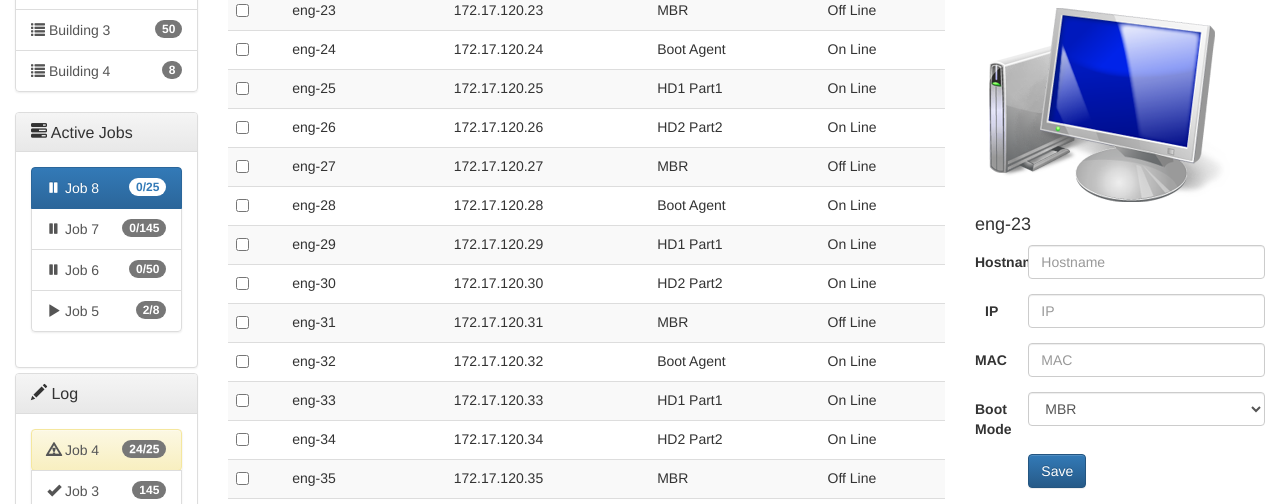
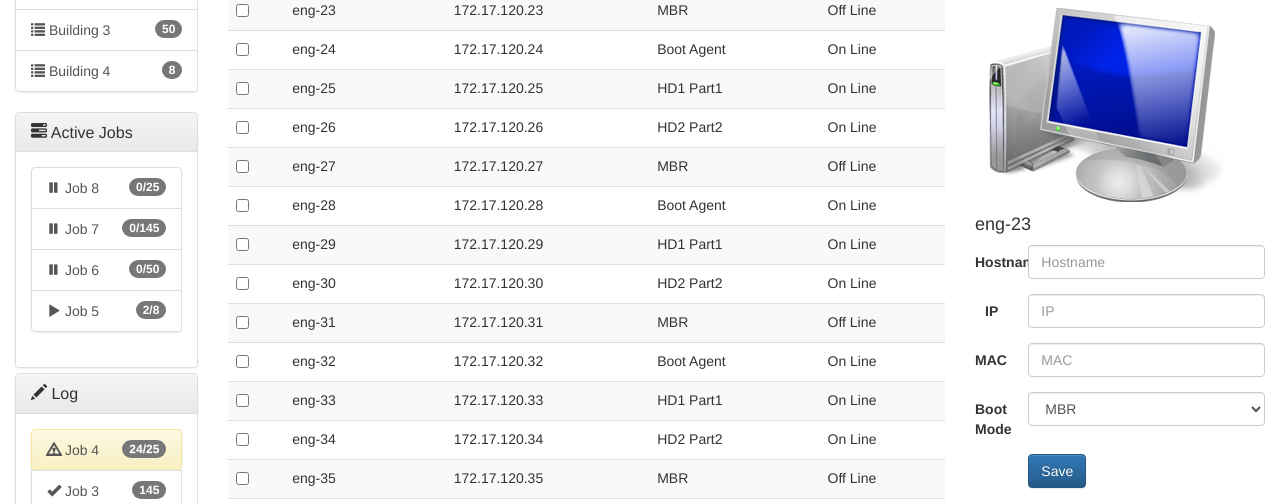
Before and after one commit to Yorus/osdae, a plain HTML site: page main_testing.html in a window 1280 px wide. Shown: the part 296-800 px from the top of the page. Drawn offline with nearby package versions, Linux system fonts and the light colour scheme.

Commit message:
No active style state in Active Jobs

```diff
--- a/main_testing.html
+++ b/main_testing.html
@@ -172,7 +172,7 @@
 			                <div class="panel-body">
 
                 			    <div class="list-group">
-							        <a href="#" class="list-group-item active">
+							        <a href="#" class="list-group-item">
 							            <span class="glyphicon glyphicon-pause"></span> Job 8 <span class="badge">0/25</span>
 							        </a>
 							        <a href="#" class="list-group-item">
```
